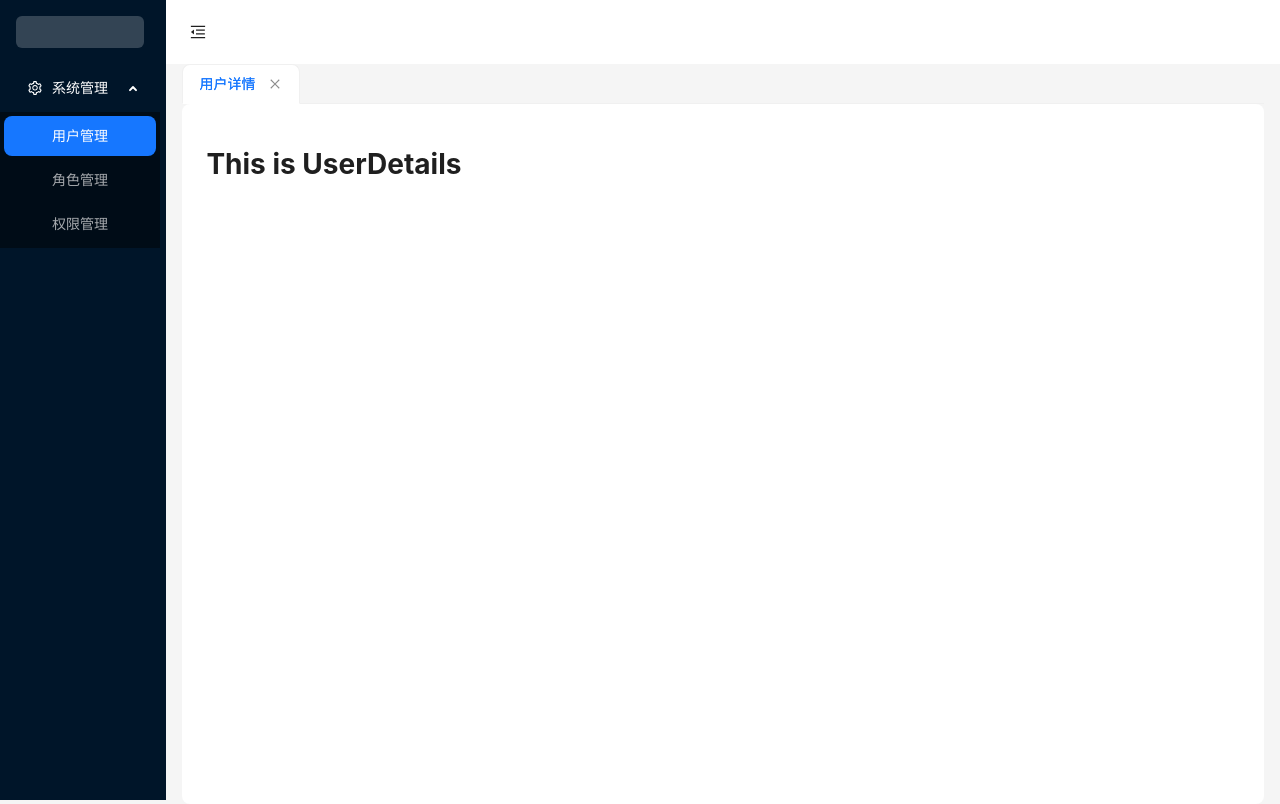
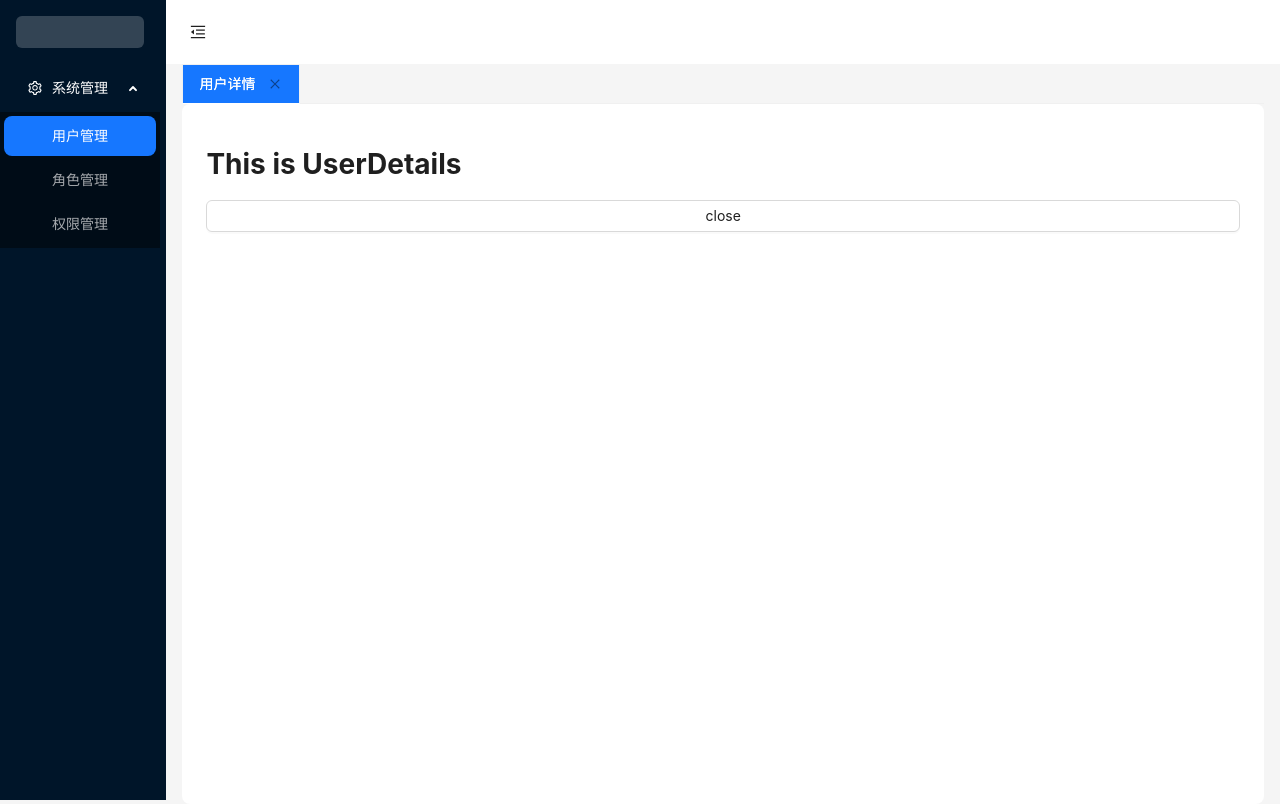
Before and after one commit to yyyyyyyysssss/react-web-template, a React (Create React App) app: page /system/user/details in a window 1280 px wide. Built offline with nearby package versions, Linux system fonts and the light colour scheme.

Commit message:
顶部菜单关闭

```diff
--- a/src/App.js
+++ b/src/App.js
@@ -6,6 +6,8 @@ import { Provider } from 'react-redux';
 import store from './redux/store';
 
 const App = () => {
+
+  console.log('App')
 
   return (
     <Provider store={store}>
--- a/src/component/sider-menu/index.jsx
+++ b/src/component/sider-menu/index.jsx
@@ -51,6 +51,7 @@ const SiderMenu = () => {
         }
 
         fetchMenuItems()
+        // eslint-disable-next-line
     }, [])
 
     const handleOpenChange = (keys) => {
--- a/src/component/top-tab/breadcrumb-tab/index.jsx
+++ b/src/component/top-tab/breadcrumb-tab/index.jsx
@@ -3,8 +3,8 @@ import React, { useEffect, useMemo } from 'react';
 import { Breadcrumb } from 'antd';
 import { Link, useLocation } from 'react-router-dom';
 import { findRouteByPath } from '../../../router/router';
-import { useDispatch, useSelector } from 'react-redux';
-import { setActiveKey, setOpenKeys } from '../../../redux/slices/layoutSlice';
+import { useDispatch } from 'react-redux';
+import { setActiveKey } from '../../../redux/slices/layoutSlice';
 
 const TopBreadcrumbTab = ({ style }) => {
 
@@ -13,10 +13,11 @@ const TopBreadcrumbTab = ({ style }) => {
     const dispatch = useDispatch()
 
     useEffect(() => {
-        if(location.pathname){
-            dispatch(setActiveKey({key : location.pathname}))
+        if (location.pathname) {
+            dispatch(setActiveKey({ key: location.pathname }))
         }
-    },[])
+        // eslint-disable-next-line
+    }, [])
 
     const breadcrumbItems = useMemo(() => {
         const pathnames = location.pathname.split('/').filter(item => item !== '')
@@ -24,18 +25,23 @@ const TopBreadcrumbTab = ({ style }) => {
         return pathnames.map((value, index) => {
             path += `/${value}`
             const route = findRouteByPath(path)
-            if(route){
+            if(route.element){
                 return (
                     <Breadcrumb.Item key={path}>
                         <Link to={path}>{route.breadcrumbName}</Link>
+                    </Breadcrumb.Item>
+                )
+            }else {
+                return (
+                    <Breadcrumb.Item key={path}>
+                        {route.breadcrumbName}
                     </Breadcrumb.Item>
                 )
             }
         })
     }, [location.pathname])
 
-    return <Breadcrumb style={style}>{breadcrumbItems}</Breadcrumb>;
-
+    return <Breadcrumb style={style}>{breadcrumbItems}</Breadcrumb>
 }
 
 export default TopBreadcrumbTab
--- a/src/component/top-tab/menu-tab/TabRightClickMenu.jsx
+++ b/src/component/top-tab/menu-tab/TabRightClickMenu.jsx
@@ -30,6 +30,7 @@ const TabRightClickMenu = ({ tabKey, index, x, y, close }) => {
             // 组件卸载时移除事件监听器
             document.removeEventListener('mousedown', handleClickOutside);
         }
+        // eslint-disable-next-line
     }, [])
 
     const closeOther = () => {
@@ -44,11 +45,11 @@ const TabRightClickMenu = ({ tabKey, index, x, y, close }) => {
     }
 
     const afterCloseAllSelectKey = useCallback(() => {
-        if(tabSize > 0){
+        if (tabSize > 0) {
             return tabItems[0].key
         }
         return null
-    },[tabItems])
+    }, [tabItems,tabSize])
 
     const closeRight = () => {
         dispatch(removeRightTabItem({ key: tabKey, index: index }))
@@ -72,7 +73,7 @@ const TabRightClickMenu = ({ tabKey, index, x, y, close }) => {
                 borderRadius: 6,
                 backgroundColor: 'white',
                 border: '1px solid #ccc',
-                boxShadow: '0px 4px 8px rgba(0, 0, 0, 0.1)',
+                boxShadow: '0px 4px 8px rgba(0, 0, 0, 0.2)',
             }}
             vertical
         >
@@ -81,12 +82,14 @@ const TabRightClickMenu = ({ tabKey, index, x, y, close }) => {
                 flex={1}
                 vertical
             >
-                <div className='menu-btn' onClick={closeOther}>关闭其它</div>
+                {tabSize !== 0 && (
+                    <div className='menu-btn' onClick={closeOther}>关闭其它</div>
+                )}
                 <div className='menu-btn' onClick={closeAll}>关闭所有</div>
-                {index === tabSize && (
+                {index === tabSize && tabSize !== 0 && (
                     <div className='menu-btn' onClick={closeLeft}>关闭左侧</div>
                 )}
-                {index === 0 && (
+                {index === 0 && tabSize !== 0 && (
                     <div className='menu-btn' onClick={closeRight}>关闭右侧</div>
                 )}
                 {index > 0 && index < tabSize && (
--- a/src/component/top-tab/menu-tab/index.css
+++ b/src/component/top-tab/menu-tab/index.css
@@ -2,10 +2,25 @@
     margin: 0 !important;
 }
 
-.ant-tabs-ink-bar {
-    background-color: transparent !important;
+.layout-panel-tabs .ant-tabs-card >.ant-tabs-nav .ant-tabs-tab-active{
+    background-color: #1677ff;
 }
 
+.layout-panel-tabs .ant-tabs-card >.ant-tabs-nav .ant-tabs-tab:hover{
+    color: #1677ff;
+}
+
+.layout-panel-tabs .ant-tabs .ant-tabs-tab.ant-tabs-tab-active .ant-tabs-tab-btn{
+    color: white;
+}
+
+.layout-panel-tabs .ant-tabs-card >.ant-tabs-nav .ant-tabs-tab{
+    border-radius: 0px 0px 0px 0px !important;
+}
+
+/* .layout-panel-tabs .ant-tabs .ant-tabs-tab-remove:hover{
+    color: white;
+} */
 
 .menu-btn {
     cursor: pointer;
--- a/src/component/top-tab/menu-tab/index.jsx
+++ b/src/component/top-tab/menu-tab/index.jsx
@@ -26,6 +26,7 @@ const TopMenuTab = () => {
         if (route && route.path !== '') {
             add(location, route)
         }
+        // eslint-disable-next-line
     }, [location])
 
     // 右键菜单
@@ -59,6 +60,7 @@ const TopMenuTab = () => {
         if (targetKey && targetKey !== activeKey) {
             switchTab(targetKey)
         }
+        // eslint-disable-next-line
     }, [activeKey])
 
     const add = (location, route) => {
@@ -107,16 +109,17 @@ const TopMenuTab = () => {
         const tabItem = tabItems.find(item => item.key === tabKey)
         if (tabItem) {
             const path = tabItem.search ? tabKey + tabItem.search : tabKey
-            navigate(path,{
+            navigate(path, {
                 state: tabItem.state
             })
         }
-
+        // eslint-disable-next-line
     }, [tabItems])
 
     const items = useMemo(() => {
         return tabItems.map((item, index) => ({
             key: item.key,
+            index: index,
             label: <div onContextMenu={(event) => handleContextMenu(event, item.key, index)}>{item.label}</div>,
             closable: item.closable
         }))
--- /dev/null
+++ b/src/hooks/useBack.jsx
@@ -0,0 +1,22 @@
+import { useLocation, useNavigate } from "react-router-dom"
+import { useDispatch } from 'react-redux';
+import { removeTabItem } from "../redux/slices/layoutSlice";
+
+const useBack = () => {
+
+    const dispatch = useDispatch()
+
+    const location = useLocation()
+
+    const navigate = useNavigate()
+
+    const goBack = () => {
+        navigate(-1)
+        dispatch(removeTabItem({ targetKey: location.pathname, selectKey: null }))
+    }
+
+
+    return { goBack }
+}
+
+export default useBack
--- a/src/hooks/useQueryParams.jsx
+++ b/src/hooks/useQueryParams.jsx
@@ -1,3 +1,4 @@
+import { useMemo } from "react"
 import { useSearchParams } from "react-router-dom"
 
 
@@ -5,10 +6,14 @@ const useQueryParams = () => {
 
     const [searchParams] = useSearchParams()
 
-    const params = {}
-    searchParams.forEach((value, key) => {
-        params[key] = value;
-    })
+    const params = useMemo(() => {
+        const result = {}
+        searchParams.forEach((value, key) => {
+            result[key] = value;
+        })
+        return result
+    },[searchParams])
+
     return params
 }
 
--- a/src/pages/layout/index.jsx
+++ b/src/pages/layout/index.jsx
@@ -1,4 +1,4 @@
-import React, { Suspense, useEffect } from 'react';
+import React, { Suspense } from 'react';
 import { Button, Flex, Layout, theme } from 'antd';
 import {
     MenuFoldOutlined,
@@ -6,6 +6,7 @@ import {
 } from '@ant-design/icons';
 import './index.css'
 import { Outlet, useNavigate } from 'react-router-dom';
+// eslint-disable-next-line
 import TopBreadcrumbTab from '../../component/top-tab/breadcrumb-tab';
 import TopMenuTab from '../../component/top-tab/menu-tab';
 import { useDispatch, useSelector } from 'react-redux';
@@ -77,6 +78,7 @@ const AppLayout = () => {
                 <Content style={{ margin: '0 16px', height: 'auto', overflow: 'initial', scrollbarGutter: 'stable' }}>
                     {/* 面包屑 */}
                     {/* <TopBreadcrumbTab style={{ paddingTop: 10, paddingBottom: 10 }} /> */}
+                    {/* 顶部页签 */}
                     <TopMenuTab />
                     <div
                         style={{
--- a/src/pages/system-manage/user-manage/details/index.jsx
+++ b/src/pages/system-manage/user-manage/details/index.jsx
@@ -1,19 +1,25 @@
 import React from 'react';
 import './index.css'
-import { useParams } from 'react-router-dom';
-import useQueryParams from '../../../../hooks/useQueryParams';
 import useStateParams from '../../../../hooks/useStateParams';
+import { Button, Flex } from 'antd';
+import useBack from '../../../../hooks/useBack';
 
 const UserDetails = () => {
 
-    // const { id } = useParams()
-
     const { id } = useStateParams()
 
-    // const { id } = useQueryParams()
+    const { goBack } = useBack()
+
+    const handleClose = () => {
+        goBack()
+    }
 
     return (
-        <h1>This is UserDetails {id}</h1>
+        <Flex vertical>
+            <h1>This is UserDetails {id}</h1>
+            <Button onClick={handleClose}>close</Button>
+        </Flex>
+
     )
 }
 
```
